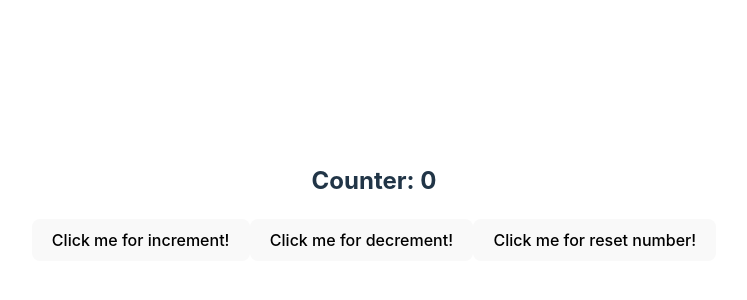
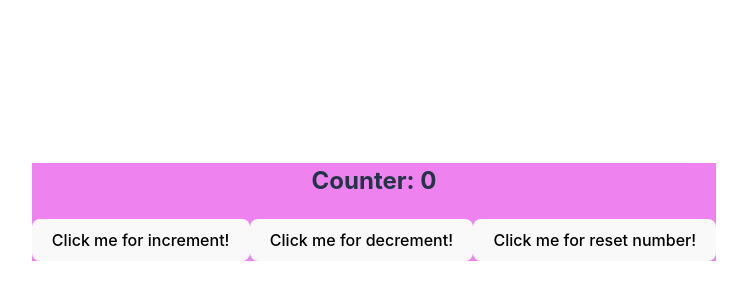
Before and after one commit to Airtcloudia/React, a React (Vite) app: page / in a window 1280 px wide. Shown: the part 198-498 px from the top of the page, without its empty margins (266-1013 px from the left). Built offline with nearby package versions, Linux system fonts and the light colour scheme.

Commit message:
add esercizio-61

```diff
--- a/src/Counter.jsx
+++ b/src/Counter.jsx
@@ -1,22 +1,22 @@
 import { useState, useRef, useEffect } from "react";
 import CounterDisplay from "./CounterDisplay";
 
-const Counter = ({initialValue, incrementAmount, decrementAmount}) => {
+const Counter = ({ initialValue, incrementAmount, decrementAmount }) => {
   const [count, setCount] = useState(initialValue);
   const prevCountRef = useRef(initialValue);
   const ref = useRef("");
 
   const handleCounterIncrement = () => {
     setCount((count) => count + incrementAmount);
-    }
+  };
 
   const handleCounterDecrement = () => {
     setCount((count) => count - decrementAmount);
-    }
+  };
 
   const handleCounterReset = () => {
     setCount(initialValue);
-    }
+  };
 
   useEffect(() => {
     if (count > prevCountRef.current) {
@@ -33,13 +33,17 @@ const Counter = ({initialValue, incrementAmount, decrementAmount}) => {
   }, [count]);
 
   return (
-        <>
-            <CounterDisplay content={count}/>
+    <div style={{
+        backgroundColor:"violet",
+         //definisco lo stile in linea
+
+    }}>
+      <CounterDisplay content={count} />
       <button onClick={handleCounterIncrement}>Click me for increment!</button>
       <button onClick={handleCounterDecrement}>Click me for decrement!</button>
       <button onClick={handleCounterReset}>Click me for reset number!</button>
-        </>
-    )
-}
+    </div>
+  );
+};
 
 export default Counter;
```
Lines whose indentation alone changed are shown as unchanged.
